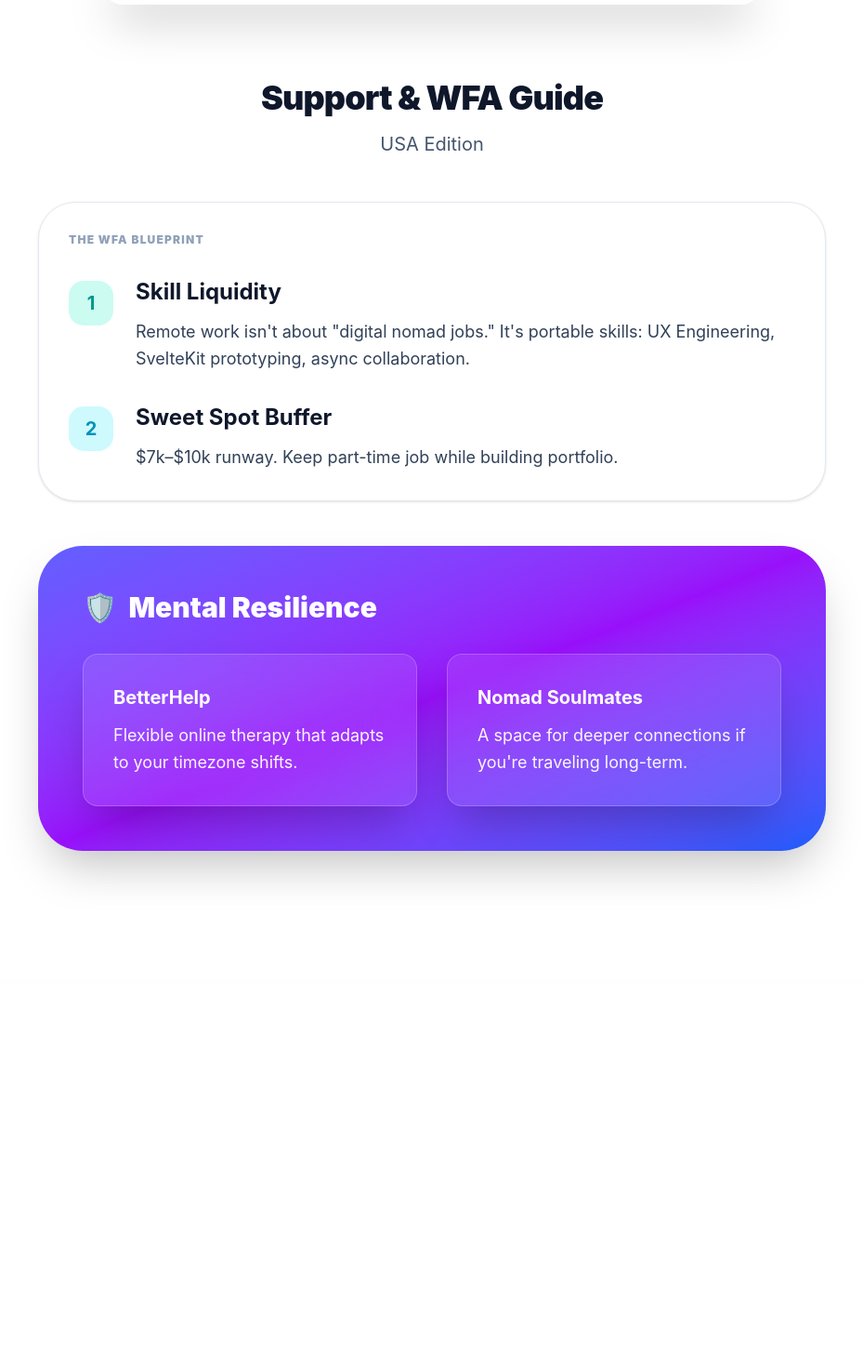
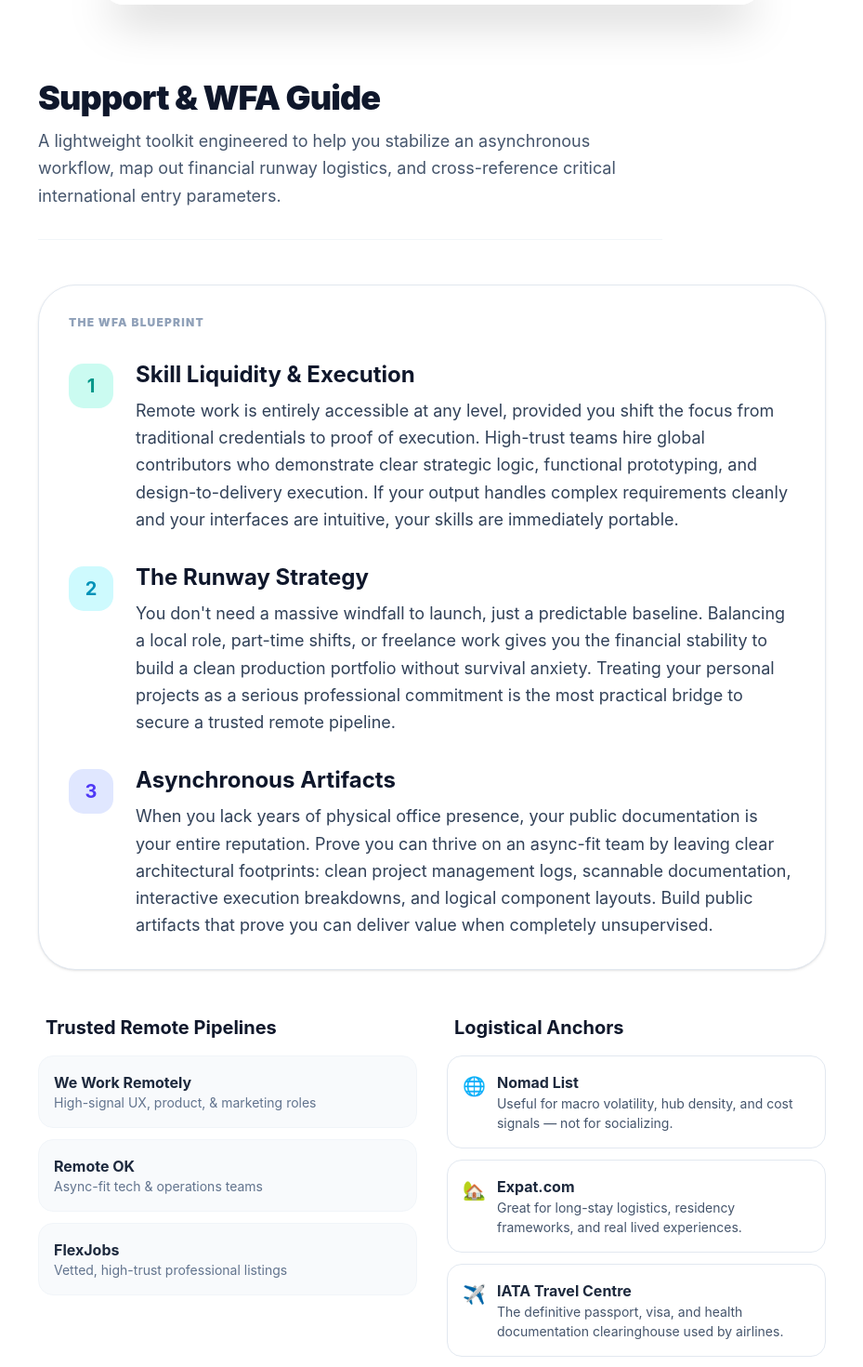
Before and after one commit to wgrea/EchoGlaze, a SvelteKit app: page /support in a window 1280 px wide. Shown: the part 60-1530 px from the top of the page at 93% size, without its empty margins (175-1104 px from the left). Before the commit the page ends 1184 px from the top, so only its background shows below. Built offline with nearby package versions, Linux system fonts and the light colour scheme.

Commit message:
Update +page.svelte

```diff
--- a/src/routes/support/+page.svelte
+++ b/src/routes/support/+page.svelte
@@ -1,53 +1,85 @@
 <!-- src/routes/support/+page.svelte -->
 <script lang="ts">
   import { page } from '$app/stores';
-  $: currentCountry = $page.url.searchParams.get('country') || 'USA';
+
+  $: currentCountryCode = $page.url.searchParams.get('country') || 'USA';
+
+  // Strongly-typed interface matching EchoGlaze's structural design system
+  interface LocalContext {
+    name: string;
+    icon: string;
+    costMultiplier: number;
+    localNuance: string;
+  }
+
+  // A hardcoded, fail-safe lookup table for your active production countries
+  const localContexts: Record<string, LocalContext> = {
+    USA: {
+      name: 'United States',
+      icon: '🇺🇸',
+      costMultiplier: 1.0,
+      localNuance: 'Highly digitized infrastructure. Electronic and mobile payments are globally mandatory; physical currency is rarely required outside small tips.'
+    },
+    EGY: {
+      name: 'Egypt',
+      icon: '🇪🇬',
+      costMultiplier: 0.5,
+      localNuance: 'Cash is absolute king. Physical cash is mandatory for markets, local stalls, and regional transit.'
+    }
+  };
+
+  // Safe reactive data assignment with strict type alignment
+  $: activeContext = localContexts[currentCountryCode.toUpperCase()] || null;
 
   const jobBoards = [
-    { title: 'We Work Remotely', category: 'Legit UX/Frontend roles', color: 'bg-orange-50 text-orange-700' },
-    { title: 'Remote OK', category: 'Async-friendly tech teams', color: 'bg-red-50 text-red-700' },
-    { title: 'JS Remotely', category: 'Svelte/React-heavy listings', color: 'bg-yellow-50 text-yellow-700' }
-  ] as const;  // ← FIX: typed array
+    { title: 'We Work Remotely', category: 'High-signal UX, product, & marketing roles', color: 'bg-orange-50 text-orange-700' },
+    { title: 'Remote OK', category: 'Async-fit tech & operations teams', color: 'bg-red-50 text-red-700' },
+    { title: 'FlexJobs', category: 'Vetted, high-trust professional listings', color: 'bg-blue-50 text-blue-700' }
+  ] as const;
 
   const communities = [
-    { name: 'Nomad List', desc: 'Useful for volatility, hubs, and cost signals — not for socializing.', link: 'https://nomadlist.com', icon: '🌐' },
-    { name: 'Expat.com', desc: 'Great for long-stay logistics, residency questions, and real lived experiences.', link: 'https://expat.com', icon: '🏡' },
-    { name: 'Meetup', desc: 'Best for grounding yourself with real, in-person tech or gaming groups.', link: 'https://meetup.com', icon: '🤝' }
-  ] as const;  // ← FIX: typed array
-
-const mentalHealth = [
-    {
-      title: 'BetterHelp',
-      desc: 'Flexible online therapy that adapts to your timezone shifts.',
-      icon: '🧠'
-    },
-    {
-      title: 'Nomad Soulmates',
-      desc: "A space for deeper connections if you're traveling long-term.",
-      icon: '❤️'
-    }
+    { name: 'Nomad List', desc: 'Useful for macro volatility, hub density, and cost signals — not for socializing.', link: 'https://nomadlist.com', icon: '🌐' },
+    { name: 'Expat.com', desc: 'Great for long-stay logistics, residency frameworks, and real lived experiences.', link: 'https://expat.com', icon: '🏡' },
+    { name: 'IATA Travel Centre', desc: 'The definitive passport, visa, and health documentation clearinghouse used by airlines.', link: 'https://iatatravelcentre.com', icon: '✈️' }
   ] as const;
 </script>
 
 <div class="max-w-4xl mx-auto py-12 px-6 space-y-12">
   <!-- Header -->
-  <header class="text-center mb-12">
-    <h1 class="text-4xl font-black text-slate-900 tracking-tight mb-4">Support & WFA Guide</h1>
-    <p class="text-xl text-slate-600 max-w-2xl mx-auto">
-      {currentCountry.toUpperCase()} Edition
+  <header class="text-left max-w-2xl border-b border-slate-100 pb-8">
+    <h1 class="text-4xl font-black text-slate-900 tracking-tight mb-3">Support & WFA Guide</h1>
+    <p class="text-lg text-slate-600 leading-relaxed">
+      A lightweight toolkit engineered to help you stabilize an asynchronous workflow, map out financial runway logistics, and cross-reference critical international entry parameters.
     </p>
   </header>
 
+  <!-- Dynamic Country Context Layer -->
+  {#if activeContext && currentCountryCode.toUpperCase() !== 'USA'}
+    <section class="bg-slate-50 border border-slate-200 p-6 rounded-3xl">
+      <div class="flex items-center gap-3 mb-3">
+        <span class="text-2xl">{activeContext.icon}</span>
+        <h2 class="text-sm font-black uppercase tracking-widest text-slate-500">
+          Local Infrastructure Context: {activeContext.name}
+        </h2>
+      </div>
+      <p class="text-slate-700 leading-relaxed text-base">
+        When targeting {activeContext.name}, EchoGlaze uses an estimated <span class="font-bold text-slate-900">cost multiplier of {activeContext.costMultiplier}x</span>.
+        Critical operational parameter: <span class="text-slate-800 font-medium">{activeContext.localNuance}</span>
+      </p>
+    </section>
+  {/if}
+
   <!-- WFA Blueprint -->
-  <section class="bg-white border border-slate-200 p-8 rounded-[2.5rem] shadow-sm">
-    <h2 class="text-xs font-black uppercase tracking-widest text-slate-400 mb-8">The WFA Blueprint</h2>
+  <section class="bg-white border border-slate-200 p-8 rounded-[2.5rem] shadow-sm space-y-8">
+    <h2 class="text-xs font-black uppercase tracking-widest text-slate-400">The WFA Blueprint</h2>
+
     <div class="space-y-8">
       <div class="flex gap-6 items-start">
         <div class="w-12 h-12 rounded-2xl bg-teal-100 text-teal-600 flex items-center justify-center shrink-0 font-bold text-xl mt-1">1</div>
         <div class="flex-1">
-          <h3 class="text-2xl font-bold text-slate-900 mb-3">Skill Liquidity</h3>
+          <h3 class="text-2xl font-bold text-slate-900 mb-2">Skill Liquidity & Execution</h3>
           <p class="text-lg text-slate-700 leading-relaxed">
-            Remote work isn't about "digital nomad jobs." It's portable skills: UX Engineering, SvelteKit prototyping, async collaboration.
+            Remote work is entirely accessible at any level, provided you shift the focus from traditional credentials to proof of execution. High-trust teams hire global contributors who demonstrate clear strategic logic, functional prototyping, and design-to-delivery execution. If your output handles complex requirements cleanly and your interfaces are intuitive, your skills are immediately portable.
           </p>
         </div>
       </div>
@@ -55,28 +87,56 @@ const mentalHealth = [
       <div class="flex gap-6 items-start">
         <div class="w-12 h-12 rounded-2xl bg-cyan-100 text-cyan-600 flex items-center justify-center shrink-0 font-bold text-xl mt-1">2</div>
         <div class="flex-1">
-          <h3 class="text-2xl font-bold text-slate-900 mb-3">Sweet Spot Buffer</h3>
+          <h3 class="text-2xl font-bold text-slate-900 mb-2">The Runway Strategy</h3>
           <p class="text-lg text-slate-700 leading-relaxed">
-            $7k–$10k runway. Keep part-time job while building portfolio.
+            You don't need a massive windfall to launch, just a predictable baseline. Balancing a local role, part-time shifts, or freelance work gives you the financial stability to build a clean production portfolio without survival anxiety. Treating your personal projects as a serious professional commitment is the most practical bridge to secure a trusted remote pipeline.
+          </p>
+        </div>
+      </div>
+
+      <div class="flex gap-6 items-start">
+        <div class="w-12 h-12 rounded-2xl bg-indigo-100 text-indigo-600 flex items-center justify-center shrink-0 font-bold text-xl mt-1">3</div>
+        <div class="flex-1">
+          <h3 class="text-2xl font-bold text-slate-900 mb-2">Asynchronous Artifacts</h3>
+          <p class="text-lg text-slate-700 leading-relaxed">
+            When you lack years of physical office presence, your public documentation is your entire reputation. Prove you can thrive on an async-fit team by leaving clear architectural footprints: clean project management logs, scannable documentation, interactive execution breakdowns, and logical component layouts. Build public artifacts that prove you can deliver value when completely unsupervised.
           </p>
         </div>
       </div>
     </div>
   </section>
 
-  <!-- Mental Health -->
-  <section class="relative bg-gradient-to-br from-indigo-500 via-purple-600 to-blue-600 text-white p-12 rounded-[3rem] shadow-2xl overflow-hidden">
-    <div class="absolute inset-0 bg-[radial-gradient(ellipse_at_right,_var(--tw-gradient-stops))] from-white/5 via-transparent to-transparent"></div>
-    <div class="relative z-10 max-w-4xl mx-auto">
-      <h2 class="text-3xl font-black mb-8 flex items-center gap-3">
-        <span>🛡️</span> Mental Resilience
-      </h2>
-      <div class="grid grid-cols-1 md:grid-cols-2 gap-8">
-        {#each mentalHealth as resource}
-          <div class="p-8 bg-white/10 backdrop-blur-xl rounded-2xl border border-white/20 shadow-2xl">
-            <h4 class="text-xl font-bold mb-3">{resource.title}</h4>
-            <p class="text-lg opacity-95 leading-relaxed">{resource.desc}</p>
+  <!-- Curated Pipelines & Resources -->
+  <section class="grid grid-cols-1 md:grid-cols-2 gap-8">
+    <!-- Job Boards Column -->
+    <div class="space-y-4">
+      <h3 class="text-xl font-bold text-slate-900 px-2">Trusted Remote Pipelines</h3>
+      <div class="space-y-3">
+        {#each jobBoards as board}
+          <div class="p-4 border border-slate-100 rounded-2xl bg-slate-50 flex justify-between items-center">
+            <div>
+              <h4 class="font-bold text-slate-800">{board.title}</h4>
+              <p class="text-sm text-slate-500">{board.category}</p>
+            </div>
           </div>
+        {/each}
+      </div>
+    </div>
+
+    <!-- Communities & Logistics Column -->
+    <div class="space-y-4">
+      <h3 class="text-xl font-bold text-slate-900 px-2">Logistical Anchors</h3>
+      <div class="space-y-3">
+        {#each communities as community}
+          <a href={community.link} target="_blank" rel="noopener noreferrer" class="p-4 border border-slate-200 rounded-2xl bg-white hover:border-slate-300 block transition-colors group">
+            <div class="flex items-start gap-3">
+              <span class="text-xl mt-0.5">{community.icon}</span>
+              <div>
+                <h4 class="font-bold text-slate-800 group-hover:text-blue-600 transition-colors">{community.name}</h4>
+                <p class="text-sm text-slate-600 leading-normal">{community.desc}</p>
+              </div>
+            </div>
+          </a>
         {/each}
       </div>
     </div>
```
